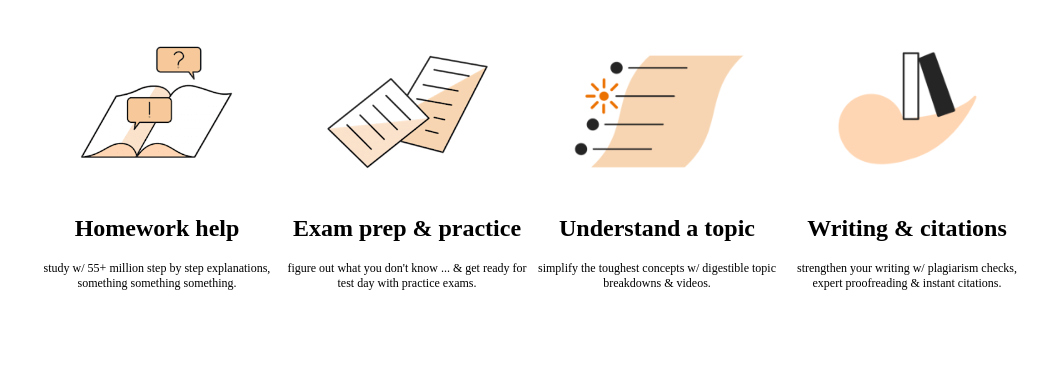
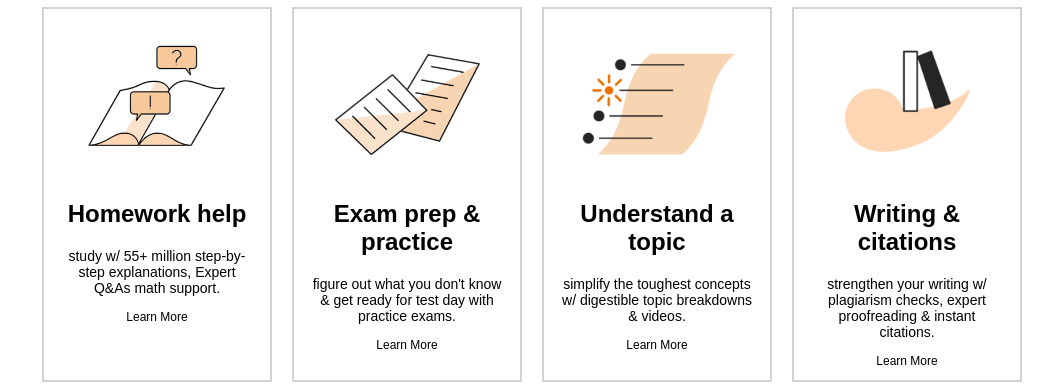
Before and after one commit to annuhpark/home-page, a website: page index.html in a window 1280 px wide. Shown: the part 597-987 px from the top of the page, without its empty margins (108-1171 px from the left). Before the commit the page ends 908 px from the top, so only its background shows below. Drawn offline with Linux system fonts and the light colour scheme.

Commit message:
WIP home-page-3

```diff
--- a/index.html
+++ b/index.html
@@ -58,33 +58,45 @@
       <h1>Here for every moment</h1>
     </div>
     <div class="row5">
-      <div class="col-fourth">
+      <div class="col-fourth moment-section">
         <img src="images/tile-1.webp">
+        <div class="moment-section-text">
           <h2>Homework help</h2>
-        <p>
-          study w/ 55+ million step by step explanations, something something something.
+          <p class="moment-section-p">
+            study w/ 55+ million step-by-step explanations, Expert Q&As math support.
           </p>
+          <p>Learn More</p>
         </div>
-      <div class="col-fourth">
+      </div>
+      <div class="col-fourth moment-section">
         <img src="images/tile-2.webp">
+        <div class="moment-section-text">
           <h2>Exam prep &amp; practice</h2>
-        <p>
-          figure out what you don't know ... &amp; get ready for test day with practice exams.
+          <p class="moment-section-p">
+            figure out what you don't know &amp; get ready for test day with practice exams.
           </p>
+          <p>Learn More</p>
         </div>
-      <div class="col-fourth">
+      </div>
+      <div class="col-fourth moment-section">
         <img src="images/tile-3.webp">
+        <div class="moment-section-text">
           <h2>Understand a topic</h2>
-        <p>
+          <p class="moment-section-p">
             simplify the toughest concepts w/ digestible topic breakdowns &amp; videos.
           </p>
+          <p>Learn More</p>
         </div>
-      <div class="col-fourth">
+      </div>
+      <div class="col-fourth moment-section">
         <img src="images/tile-4.webp">
+        <div class="moment-section-text">
           <h2>Writing &amp; citations</h2>
-        <p>
+          <p class="moment-section-p">
             strengthen your writing w/ plagiarism checks, expert proofreading &amp; instant citations.
           </p>
+          <p>Learn More</p>
+        </div>
       </div>
     </div>
     <div class="row6"></div>
--- a/styles.css
+++ b/styles.css
@@ -1,3 +1,7 @@
+body {
+  font-family: sans-serif;
+}
+
 ul {
   list-style: none;
 }
@@ -101,6 +105,19 @@ p {
   font-size: 12px;
 }
 
+.moment-section {
+  border: 2px solid lightgrey;
+  margin: 0 10px;
+}
+
+.moment-section-text {
+  padding: 0 15px;
+}
+
+.moment-section-p {
+  font-size: 14px;
+}
+
 .row6 {
   display: flex;
   justify-content: center;
```
Lines whose indentation alone changed are shown as unchanged.
